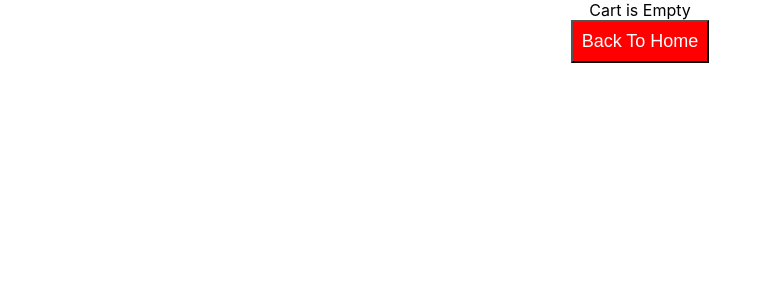
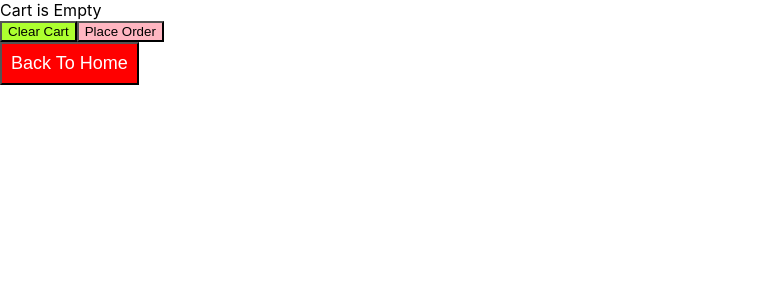
Before and after one commit to QuinSack/zonadecomidas, a React (Create React App) app: page /cart in a window 1280 px wide. Shown: the top 300 px of the page, without its empty margins (0-772 px from the left). Built offline with nearby package versions, Linux system fonts and the light colour scheme.

Commit message:
some stuff i dont even remember

```diff
--- a/package.json
+++ b/package.json
@@ -6,6 +6,7 @@
     "@testing-library/jest-dom": "^5.16.5",
     "@testing-library/react": "^13.4.0",
     "@testing-library/user-event": "^13.5.0",
+    "axios": "^1.4.0",
     "react": "^18.2.0",
     "react-dom": "^18.2.0",
     "react-router-dom": "^6.11.2",
--- a/src/App.js
+++ b/src/App.js
@@ -36,11 +36,11 @@ function App() {
   }
 
   return (
-    <div className="App">
+    <div>
         <Routes>
           <Route path='/' element={<HomePage />}/>
           <Route path='/shop' element={<Shop />}/>
-          <Route path='/cart' element={<Cart cartItems={cartItems} onAdd={onAdd} onRemove={onRemove}/>}/>
+          <Route path='/cart' element={<Cart cartItems={cartItems} onAdd={onAdd} onRemove={onRemove} setCartItems={setCartItems}/>}/>
           <Route path='/aboutus' element={<About />}/>
           <Route path='/contactus' element={<Contact />}/>
           <Route path='/careers' element={<Careers />}/>
@@ -55,3 +55,6 @@ function App() {
 }
 
 export default App;
+
+
+/*https://reactjsexample.com/a-sample-e-commerce-store-built-with-react-redux-and-react-router-dom/*/
--- a/src/components/Cart.js
+++ b/src/components/Cart.js
@@ -1,12 +1,17 @@
 import React from 'react'
 import BackToHomeButton from './BackToHomeButton'
+import { useEffect } from 'react'
 
 const Cart = (props) => {
-  const {cartItems, onAdd, onRemove} = props
+  const {cartItems, onAdd, onRemove, setCartItems} = props
   const itemsPrice = cartItems.reduce((a,c) => a + c.price * c.qty, 0);
   const taxPrice = itemsPrice * 0.17;
   const deliveryPrice = itemsPrice > 200 ? 0 : 15;
   const totalPrice = itemsPrice + taxPrice + deliveryPrice;
+
+  /*useEffect(()=>{
+    alert('Thanks for buying from us')
+  },[cartItems.length])*/
 
 
   return (
@@ -30,6 +35,7 @@ const Cart = (props) => {
           {cartItems.length !==0 && (
             <>
               <hr></hr>
+              <div><h1>FEE SUMMARY</h1></div>
               <div>
                 <div><strong>Meal Price</strong></div>
                 <div>GHC {itemsPrice.toFixed(2)}</div>
@@ -49,6 +55,10 @@ const Cart = (props) => {
             </>
           )}
         </div>
+        <div>
+          <button style={{backgroundColor: "greenyellow"}} onClick={()=>setCartItems([])}>Clear Cart</button>
+          <button style={{backgroundColor: "lightpink"}}>Place Order</button>
+        </div>
         <BackToHomeButton />
     </div>
   )
--- a/src/components/Navbar.js
+++ b/src/components/Navbar.js
@@ -4,7 +4,7 @@ import { Link } from 'react-router-dom'
 
 const Navbar = () => {
   return (
-    <nav className='nav'>
+    <nav className='nav' sticky = 'top'>
         <Link to='/' className='home-page'>Zona de Comidas</Link>
         <ul>
             <li>
--- a/src/index.js
+++ b/src/index.js
@@ -5,6 +5,7 @@ import App from './App';
 import './components/styles.css'
 import reportWebVitals from './reportWebVitals';
 import { BrowserRouter } from 'react-router-dom';
+import './components/products.css';
 
 const root = ReactDOM.createRoot(document.getElementById('root'));
 root.render(
```
Also changed, not shown: src/components/HomePage.js (+28 -1 lines), src/components/products.css (added), 1 other file (tests, documents, lock files or other folders).
